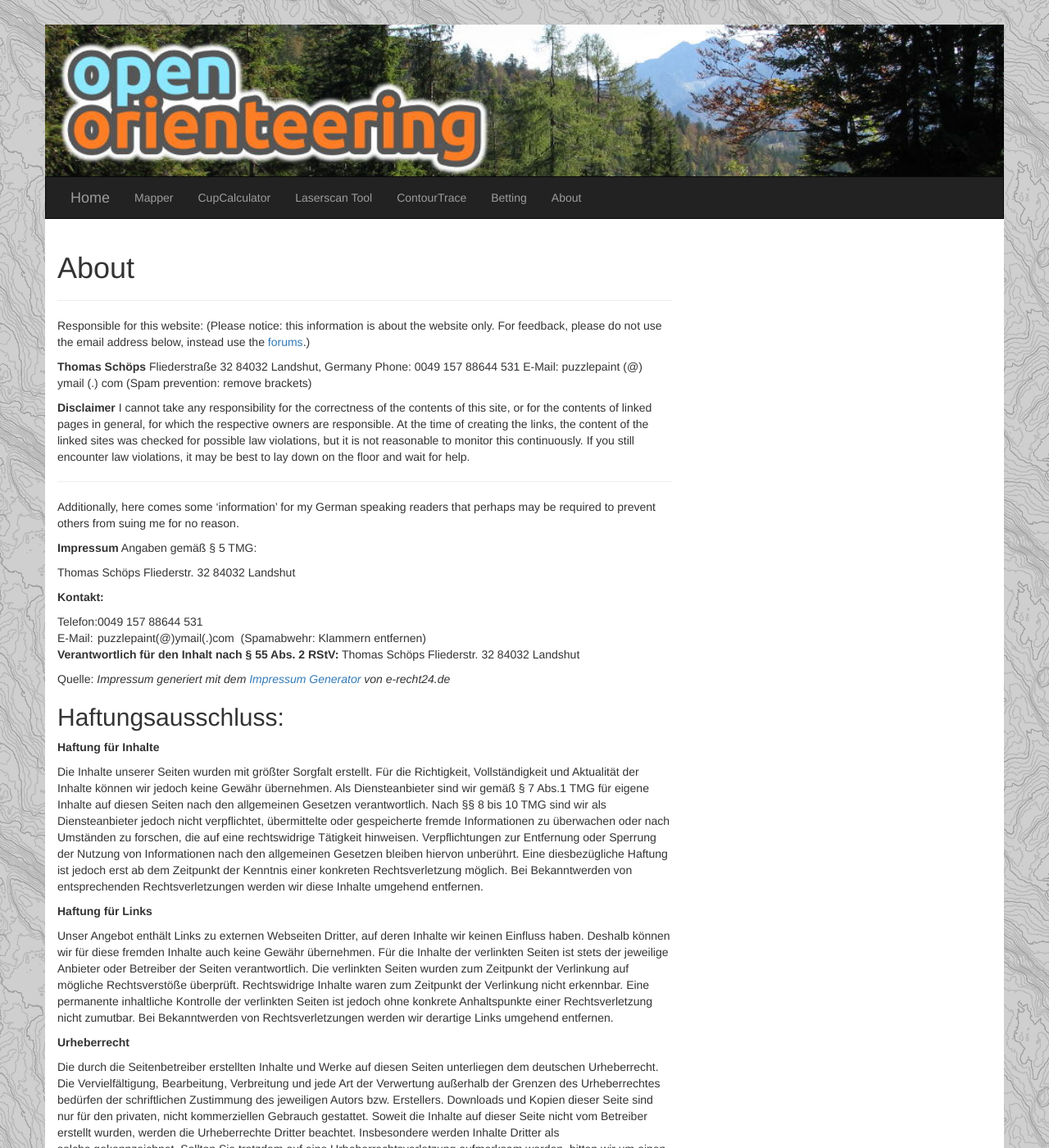
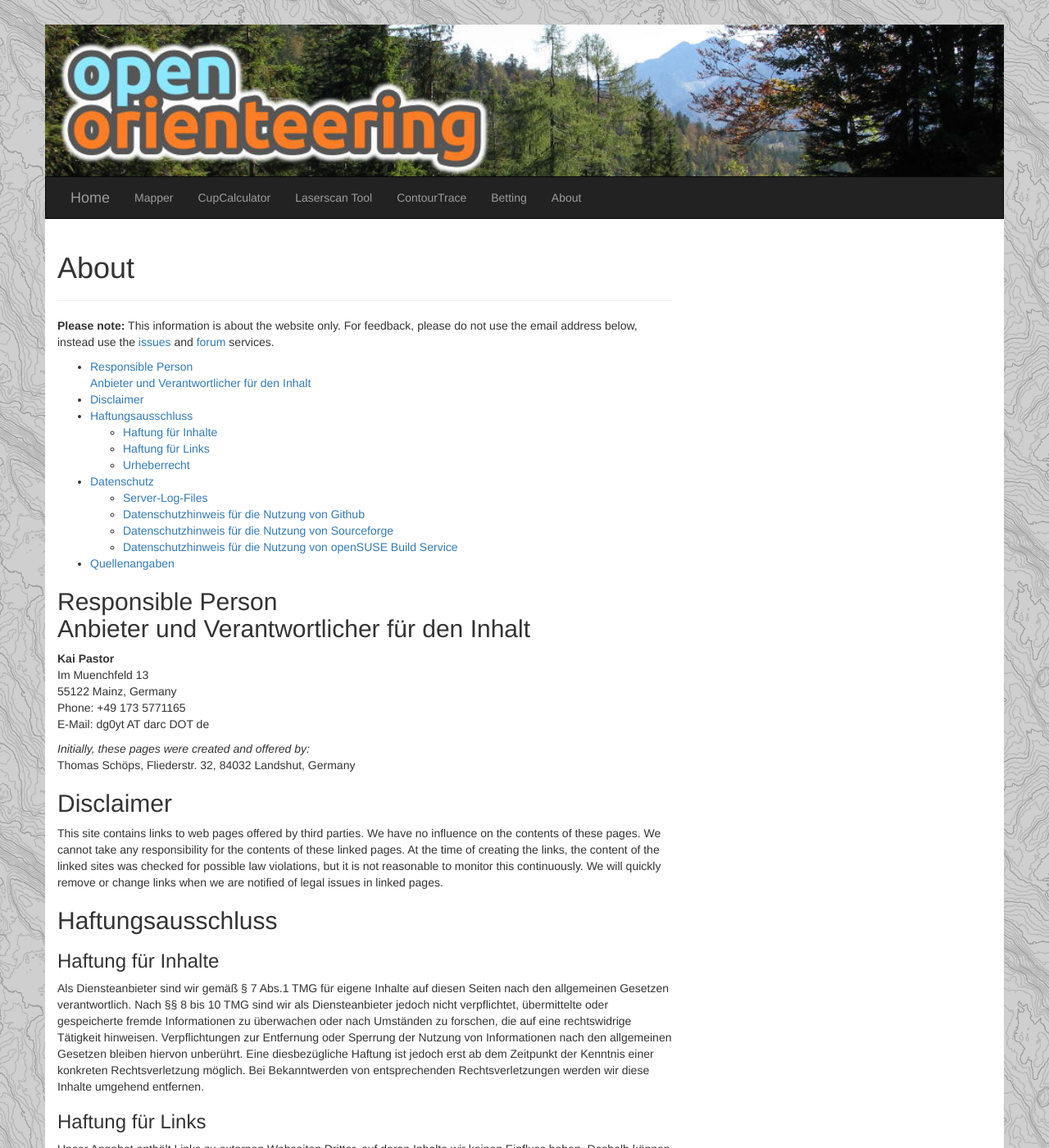
Before and after one commit to OpenOrienteering/OpenOrienteering.github.io, a Jekyll site: the page built from about.md, in a window 1280 px wide and 1400 px high. Shown: the whole window at 82% size. Built offline with Jekyll 4.4.1, drawn with Linux system fonts in a browser that asks for light colours; some of the changed text lies outside the part shown.

Commit message:
Update about.md

```diff
--- a/about.md
+++ b/about.md
@@ -1,90 +1,80 @@
 ---
-author: Thomas Schöps
-comments: true
 date: 2011-10-28 22:13:41+00:00
 layout: page
 slug: about
 title: About
-wordpress_id: 32
 ---
 
-Responsible for this website:
-(Please notice: this information is about the website only. For feedback, please do not use the email address below, instead use the [forums](https://sourceforge.net/p/oorienteering/discussion/mapper/).)
+**Please note:** This information is about the website only. For feedback, please do not use the email address below, instead use the [issues](https://github.com/OpenOrienteering/mapper/issues) and [forum](https://sourceforge.net/p/oorienteering/discussion/mapper/) services.
 
-**Thomas Schöps**
-Fliederstraße 32
-84032 Landshut, Germany
-Phone: 0049 157 88644 531
-E-Mail: puzzlepaint (@) ymail (.) com
-(Spam prevention: remove brackets)
+ - TOC
+{:toc}
 
-**Disclaimer**
-I cannot take any responsibility for the correctness of the contents of this site, or for the contents of linked pages in general, for which the respective owners are responsible. At the time of creating the links, the content of the linked sites was checked for possible law violations, but it is not reasonable to monitor this continuously. If you still encounter law violations, it may be best to lay down on the floor and wait for help.
+## Responsible Person <br/> Anbieter und Verantwortlicher für den Inhalt
+
+**Kai Pastor**<br/>
+Im Muenchfeld 13<br/>
+55122 Mainz, Germany<br/>
+Phone: +49 173 5771165<br/>
+E-Mail: dg0yt AT darc DOT de
+
+*Initially, these pages were created and offered by:*<br/>
+Thomas Schöps, Fliederstr. 32, 84032 Landshut, Germany
+
+
+## Disclaimer
+
+This site contains links to web pages offered by third parties. We have no influence on the contents of these pages. We cannot take any responsibility for the contents of these linked pages. At the time of creating the links, the content of the linked sites was checked for possible law violations, but it is not reasonable to monitor this continuously. We will quickly remove or change links when we are notified of legal issues in linked pages.
+
+
+## Haftungsausschluss
+
+### Haftung für Inhalte
+
+Als Diensteanbieter sind wir gemäß § 7 Abs.1 TMG für eigene Inhalte auf diesen Seiten nach den allgemeinen Gesetzen verantwortlich. Nach §§ 8 bis 10 TMG sind wir als Diensteanbieter jedoch nicht verpflichtet, übermittelte oder gespeicherte fremde Informationen zu überwachen oder nach Umständen zu forschen, die auf eine rechtswidrige Tätigkeit hinweisen. Verpflichtungen zur Entfernung oder Sperrung der Nutzung von Informationen nach den allgemeinen Gesetzen bleiben hiervon unberührt. Eine diesbezügliche Haftung ist jedoch erst ab dem Zeitpunkt der Kenntnis einer konkreten Rechtsverletzung möglich. Bei Bekanntwerden von entsprechenden Rechtsverletzungen werden wir diese Inhalte umgehend entfernen.
+
+### Haftung für Links
+
+Unser Angebot enthält Links zu externen Webseiten Dritter, auf deren Inhalte wir keinen Einfluss haben. Deshalb können wir für diese fremden Inhalte auch keine Gewähr übernehmen. Für die Inhalte der verlinkten Seiten ist stets der jeweilige Anbieter oder Betreiber der Seiten verantwortlich. Die verlinkten Seiten wurden zum Zeitpunkt der Verlinkung auf mögliche Rechtsverstöße überprüft. Rechtswidrige Inhalte waren zum Zeitpunkt der Verlinkung nicht erkennbar. Eine permanente inhaltliche Kontrolle der verlinkten Seiten ist jedoch ohne konkrete Anhaltspunkte einer Rechtsverletzung nicht zumutbar. Bei Bekanntwerden von Rechtsverletzungen werden wir derartige Links umgehend entfernen.
+
+### Urheberrecht
+
+Die durch die Seitenbetreiber erstellten Inhalte und Werke auf diesen Seiten unterliegen dem deutschen Urheberrecht. Die Vervielfältigung, Bearbeitung, Verbreitung und jede Art der Verwertung außerhalb der Grenzen des Urheberrechtes bedürfen der schriftlichen Zustimmung des jeweiligen Autors bzw. Erstellers. Downloads und Kopien dieser Seite sind nur für den privaten, nicht kommerziellen Gebrauch gestattet. Soweit die Inhalte auf dieser Seite nicht vom Betreiber erstellt wurden, werden die Urheberrechte Dritter beachtet. Insbesondere werden Inhalte Dritter als solche gekennzeichnet. Sollten Sie trotzdem auf eine Urheberrechtsverletzung aufmerksam werden, bitten wir um einen entsprechenden Hinweis. Bei Bekanntwerden von Rechtsverletzungen werden wir derartige Inhalte umgehend entfernen.
+
+
+## Datenschutz
+
+Die Nutzung unserer Webseite sowie der Download der von OpenOrienteering entwickelten Software und des zugehörigen Quellcodes ist ohne Angabe personenbezogener Daten möglich. OpenOrienteering nutzt jedoch die Dienste anderer Anbieter. Dahingehende Datenschutzhinweise sind unten aufgeführt.
+
+### Server-Log-Files
+
+Der Provider der Seiten erhebt und speichert automatisch Informationen in so genannten Server-Log Files, die Ihr Browser automatisch an uns übermittelt. Dies sind:
+
+ - Browsertyp/Browserversion
+ - verwendetes Betriebssystem
+ - Referrer-URL
+ - Hostname des zugreifenden Rechners
+ - Uhrzeit der Serveranfrage
+
+Diese Daten sind nicht bestimmten Personen zuordenbar. Eine Zusammenführung dieser Daten mit anderen Datenquellen wird nicht vorgenommen. Wir behalten uns vor, diese Daten nachträglich zu prüfen, wenn uns konkrete Anhaltspunkte für eine rechtswidrige Nutzung bekannt werden.
+
+### Datenschutzhinweis für die Nutzung von Github
+
+Auf unseren Seiten sind Webseiten des Dienstes Github verlinkt. Durch den Aufruf dieser verlinkten Seiten werden an Daten an Github übertragen. Für weitergehende Funktionen von Github ist zudem die Einrichtung und Benutzung eines Accounts bei diesem Dienst erforderlich. Wir weisen darauf hin, dass wir über die dort ausdrücklich veröffentlichten Daten hinaus keine Kenntnis vom Inhalt der übermittelten Daten sowie deren Nutzung durch Github erhalten. Weitere Informationen hierzu finden Sie in der Datenschutzerklärung von Github unter <https://help.github.com/articles/github-privacy-policy/>.
+
+### Datenschutzhinweis für die Nutzung von Sourceforge
+
+Auf unseren Seiten sind Webseiten des Dienstes Sourceforge verlinkt. Durch den Aufruf dieser verlinkten Seiten werden an Daten an Sourceforge übertragen. Für weitergehende Funktionen von Sourceforge ist zudem die Einrichtung und Benutzung eines Accounts bei diesem Dienst erforderlich. Wir weisen darauf hin, dass wir über die dort ausdrücklich veröffentlichten Daten hinaus keine Kenntnis vom Inhalt der übermittelten Daten sowie deren Nutzung durch Sourceforge erhalten. Weitere Informationen hierzu finden Sie in der Datenschutzerklärung von Sourceforge unter <http://slashdotmedia.com/privacy-statement/>.
+
+### Datenschutzhinweis für die Nutzung von openSUSE Build Service
+
+Auf unseren Seiten sind Webseiten des Dienstes openSUSE Build Service verlinkt. Durch den Aufruf dieser verlinkten Seiten werden an Daten an openSUSE Build Service übertragen. Für weitergehende Funktionen von openSUSE Build Service ist zudem die Einrichtung und Benutzung eines Accounts bei diesem Dienst erforderlich. Wir weisen darauf hin, dass wir über die dort ausdrücklich veröffentlichten Daten hinaus keine Kenntnis vom Inhalt der übermittelten Daten sowie deren Nutzung durch Sourceforge erhalten. Weitere Informationen hierzu finden Sie in der Datenschutzerklärung von SUSE unter <https://www.suse.com/company/policies/privacy/>.
+
+
+## Quellenangaben
+
+[Impressum-Generator von http://www.e-recht24.de](http://www.e-recht24.de/impressum-generator.html){: rel="nofollow" }
 
 ---
 
-Additionally, here comes some 'information' for my German speaking readers that perhaps may be required to prevent others from suing me for no reason.
-
-**Impressum**
-Angaben gemäß § 5 TMG:
-
-Thomas Schöps
-Fliederstr. 32
-84032 Landshut
-
-**Kontakt:**
-<table >
-<tbody >
-<tr >
-
-<td >Telefon:
-</td>
-
-<td >0049 157 88644 531
-</td>
-</tr>
-<tr >
-
-<td >E-Mail:
-</td>
-
-<td >puzzlepaint(@)ymail(.)com  (Spamabwehr: Klammern entfernen)
-</td>
-</tr>
-</tbody>
-</table>
-**Verantwortlich für den Inhalt nach § 55 Abs. 2 RStV:**
-Thomas Schöps
-Fliederstr. 32
-84032 Landshut
-
-Quelle: _Impressum generiert mit dem [Impressum Generator](http://www.e-recht24.de/impressum-generator.html) von e-recht24.de_
-
-
-## Haftungsausschluss:
-
-
-**Haftung für Inhalte**
-
-Die Inhalte unserer Seiten wurden mit größter Sorgfalt erstellt. Für die Richtigkeit, Vollständigkeit und Aktualität der Inhalte können wir jedoch keine Gewähr übernehmen. Als Diensteanbieter sind wir gemäß § 7 Abs.1 TMG für eigene Inhalte auf diesen Seiten nach den allgemeinen Gesetzen verantwortlich.
-Nach §§ 8 bis 10 TMG sind wir als Diensteanbieter jedoch nicht verpflichtet, übermittelte oder gespeicherte fremde Informationen zu überwachen oder nach Umständen zu forschen, die auf eine rechtswidrige Tätigkeit hinweisen. Verpflichtungen zur Entfernung oder Sperrung der Nutzung von Informationen nach den allgemeinen Gesetzen bleiben hiervon unberührt. Eine diesbezügliche Haftung ist jedoch erst ab dem Zeitpunkt der Kenntnis einer konkreten Rechtsverletzung möglich. Bei Bekanntwerden von entsprechenden Rechtsverletzungen werden wir diese Inhalte umgehend entfernen.
-
-**Haftung für Links**
-
-Unser Angebot enthält Links zu externen Webseiten Dritter, auf deren Inhalte wir keinen Einfluss haben. Deshalb können wir für diese fremden Inhalte auch keine Gewähr übernehmen. Für die Inhalte der verlinkten Seiten ist stets der jeweilige Anbieter oder Betreiber der Seiten verantwortlich. Die verlinkten Seiten wurden zum Zeitpunkt der Verlinkung auf mögliche Rechtsverstöße überprüft. Rechtswidrige Inhalte waren zum Zeitpunkt der Verlinkung nicht erkennbar. Eine permanente inhaltliche Kontrolle der verlinkten Seiten ist jedoch ohne konkrete Anhaltspunkte einer Rechtsverletzung nicht zumutbar. Bei Bekanntwerden von Rechtsverletzungen werden wir derartige Links umgehend entfernen.
-
-**Urheberrecht**
-
-Die durch die Seitenbetreiber erstellten Inhalte und Werke auf diesen Seiten unterliegen dem deutschen Urheberrecht. Die Vervielfältigung, Bearbeitung, Verbreitung und jede Art der Verwertung außerhalb der Grenzen des Urheberrechtes bedürfen der schriftlichen Zustimmung des jeweiligen Autors bzw. Erstellers. Downloads und Kopien dieser Seite sind nur für den privaten, nicht kommerziellen Gebrauch gestattet. Soweit die Inhalte auf dieser Seite nicht vom Betreiber erstellt wurden, werden die Urheberrechte Dritter beachtet. Insbesondere werden Inhalte Dritter als solche gekennzeichnet. Sollten Sie trotzdem auf eine Urheberrechtsverletzung aufmerksam werden, bitten wir um einen  entsprechenden Hinweis. Bei Bekanntwerden von Rechtsverletzungen werden wir derartige Inhalte umgehend entfernen.
-
-**Datenschutz**
-
-Die Nutzung unserer Webseite ist in der Regel ohne Angabe personenbezogener Daten möglich. Soweit auf unseren Seiten personenbezogene Daten (beispielsweise Name, Anschrift oder eMail-Adressen) erhoben werden, erfolgt dies, soweit möglich, stets auf  freiwilliger Basis. Diese Daten werden ohne Ihre ausdrückliche Zustimmung nicht an Dritte weitergegeben, jedoch ist darauf zu achten, dass bei Nutzung der Kommentarfunktion einige Angaben öffentlich gemacht werden.
-
-Wir weisen darauf hin, dass die Datenübertragung im Internet (z.B. bei der Kommunikation per E-Mail) Sicherheitslücken aufweisen kann. Ein lückenloser Schutz der Daten vor dem Zugriff durch Dritte ist nicht möglich.
-
-Der Nutzung von im Rahmen der Impressumspflicht veröffentlichten Kontaktdaten durch Dritte zur Übersendung von nicht ausdrücklich angeforderter Werbung und Informationsmaterialien wird hiermit ausdrücklich widersprochen. Die Betreiber der Seiten behalten sich ausdrücklich rechtliche Schritte im Falle der unverlangten Zusendung von Werbeinformationen, etwa durch Spam-Mails, vor.
-
-Auf schriftliche Anfrage im Rahmen des Auskunftsrechts werden wir Sie gern über die zu Ihrer Person gespeicherten Daten informieren.
-
-_Quellenangaben: [Disclaimer eRecht24](http://www.e-recht24.de/muster-disclaimer.htm)_
+[Back to top](#top){: class="btn btn-default btn-xs" }
```
